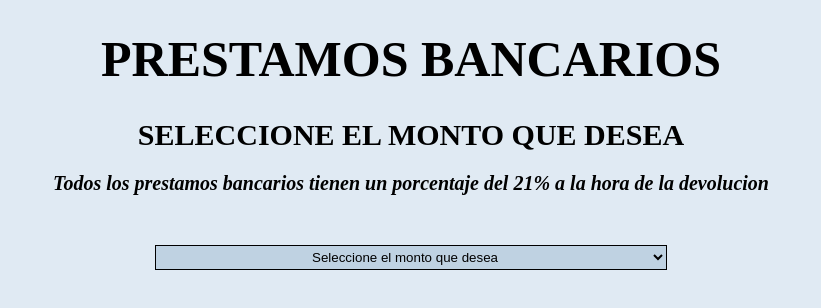
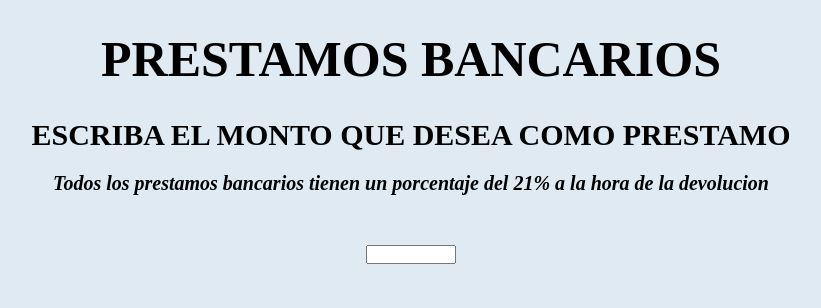
Before and after one commit to AgustinBertazzoni/Javascript-Desafios, a plain HTML site: page index.html in a window 1280 px wide. Shown: the whole page, without its empty margins (229-1050 px from the left). Drawn offline with Linux system fonts and the light colour scheme.

Commit message:
Agregando operador ternario

```diff
--- a/index.html
+++ b/index.html
@@ -14,18 +14,15 @@
 
 
 
-    <h3>Seleccione el monto que desea</h3>
+    <h3>Escriba el monto que desea como prestamo</h3>
 
     <p class="subtitulo">Todos los prestamos bancarios tienen un porcentaje del 21% a la hora de la devolucion</p>
 
     <div class="seleccion">
-        <select id="seleccionarPrestamo">
-            <option value="" hidden selected>Seleccione el monto que desea</option>
-            <option value="10000">$10000</option>
-            <option value="20000">$20000</option>
-            <option value="30000">$30000</option>
-        </select>
+        <input type="text" id="seleccionarPrestamo">
     </div>
+
+
 
 
     <p id="valorFinal" class="valorFinal"></p>
--- a/index.js
+++ b/index.js
@@ -5,18 +5,23 @@ let valorUsuario = document.querySelector("#seleccionarPrestamo");
 let valorMostrar = document.querySelector("#valorFinal");
 
 
+function calcular () {
+    valorUsuario.addEventListener("change", () => {
+        let valor = valorUsuario.value;
+
+        valorMostrar.innerHTML = `El monto que tiene que devolver, con el porcentaje incluido es de: ${valor * 1.21}`;
+
+        localStorage.setItem("info", JSON.stringify(valor * 1.21));
+
+        valor === "0" ? alert("Debe ingresar un numero que no sea 0") : valor = valorUsuario.value;
+
+    })
 
 
-valorUsuario.addEventListener("change", () => {
-    let valor = valorUsuario.value;
-
-    valorMostrar.innerHTML = `El monto que tiene que devolver, con el porcentaje incluido es de: ${valor * 1.21}`
-
-    localStorage.setItem("info", JSON.stringify(valor * 1.21));
-
-})
+}
 
 
+calcular()
 
 
 
--- a/style.css
+++ b/style.css
@@ -29,7 +29,7 @@ h3{
 }
 
 #seleccionarPrestamo{
-    width: 40%;
+    width: 7%;
 }
 
 select{
```
